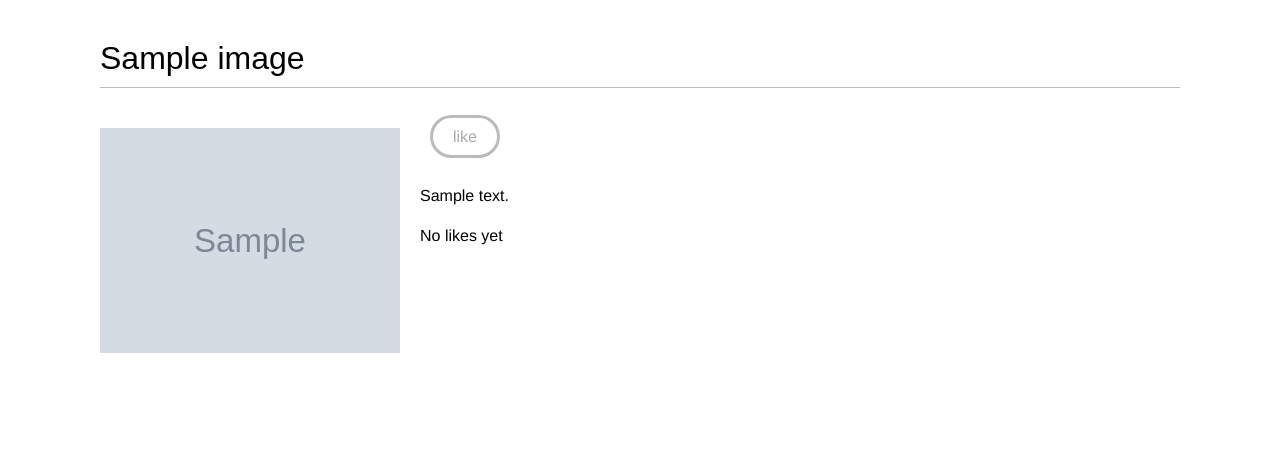
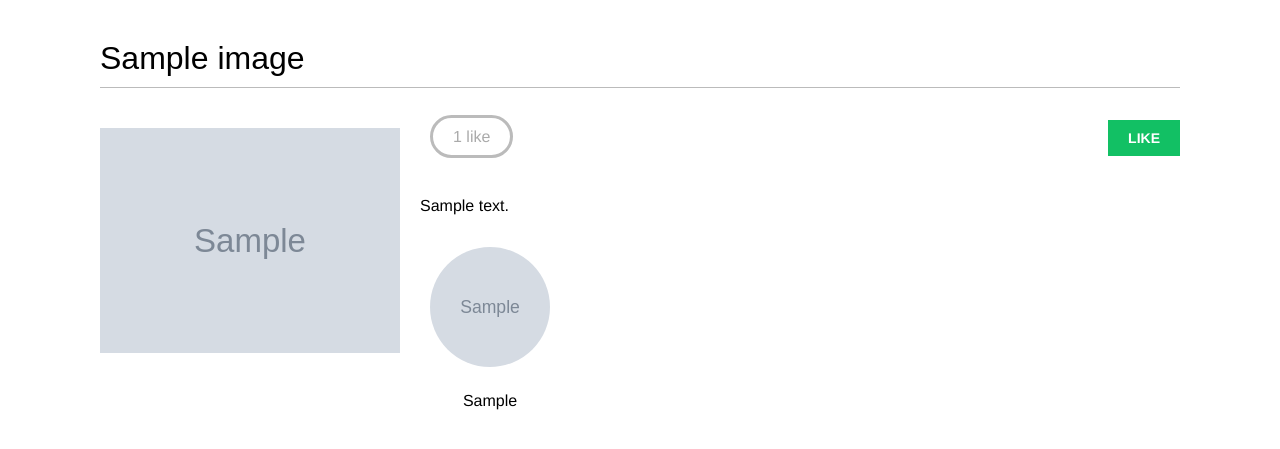
Before and after one commit to rdvid/django-social-webshare, a Django app: a page that uses socialwebshare/account/templates/base.html in a window 1280 px wide. Shown: the part 47-496 px from the top of the page. Run offline with Django 5.2, Linux system fonts and the light colour scheme; tables that the repository leaves empty hold one stand-in row (values such as "Sample post"); grey boxes marked "Sample" are stand-in pictures; some libraries are stand-ins or nearby versions; some web fonts are replaced.

Commit message:
add like/unlike functionality with DOM JS csrf cookie validation

```diff
--- a/socialwebshare/account/templates/base.html
+++ b/socialwebshare/account/templates/base.html
@@ -50,5 +50,13 @@
         {% block content %}
         {% endblock %}
     </div>
+    <script src="//cdn.jsdelivr.net/npm/js-cookie@3.0.1/dist/js.cookie.min.js"></script>
+    <script>
+        const csrftoken = Cookies.get('csrftoken');
+        document.addEventListener('DOMContentLoaded', (event) => {
+            {% block domready %}
+            {% endblock %}
+        })
+    </script>
 </body>
 </html>
--- a/socialwebshare/images/templates/images/image/detail.html
+++ b/socialwebshare/images/templates/images/image/detail.html
@@ -3,23 +3,31 @@
 {% block content %}
     <h1>{{ image.title }}</h1>
 
-{#    <img src="{{ image.image.url }}" class="image-detail" alt="{{ image.image.description }}"/>#}
     {% load thumbnail %}
     <a href="{{ image.image.url }}">
         <img src="{% thumbnail image.image 300x0%}" class="image-detail" alt="image detail"/>
     </a>
 
-    {% with total_likes=image.users_like.count %}
+    {% with total_likes=image.user_likes.count users_like=image.user_likes.all %}
         <div class="image-info">
             <div>
                 <span class="count">
-                    {{ total_likes }} like{{ total_likes|pluralize }}
+                    <span class="total">{{ total_likes }}</span>
+                    like{{ total_likes|pluralize }}
                 </span>
+                <a href="#" data-id="{{ image.id }}"
+                   data-action="{% if request.user in users_like %}un{% endif %}like" class="like button">
+                    {% if request.user not in users_like %}
+                        Like
+                    {% else %}
+                        Unlike
+                    {% endif %}
+                </a>
             </div>
             {{ image.description|linebreaks }}
         </div>
         <div class="image-likes">
-            {% for user in image.users_like.all %}
+            {% for user in image.user_likes.all %}
                 <div>
                     {% if user.profile.photo %}
                         <img src="{{ user.profile.photo.url }}" alt="{{ user.first_name }}'s photo" />
@@ -32,3 +40,34 @@
         </div>
     {% endwith %}
 {% endblock %}
+{% block domready %}
+    const url = '{% url "images:like" %}';
+    var options = {
+        method: 'POST',
+        headers: {'X-CSRFToken': csrftoken },
+        mode: 'same-origin'
+    }
+    document.querySelector('a.like').addEventListener('click', function(e){
+        e.preventDefault();
+        var likeButton = this;
+
+        var formData = new FormData();
+        formData.append('id', likeButton.dataset.id);
+        formData.append('action', likeButton.dataset.action);
+        options['body'] = formData;
+
+        fetch(url, options)
+            .then(response => response.json())
+            .then(data => {
+                if (data['status'] === 'ok'){
+                    var previousAction = likeButton.dataset.action;
+                    var action = previousAction === 'like' ? 'unlike' : 'like';
+                    likeButton.dataset.action = action;
+                    likeButton.innerHTML = action;
+                    var likeCount = document.querySelector('span.count .total');
+                    var totalLikes = parseInt(likeCount.innerHTML);
+                    likeCount.innerHTML = previousAction === 'like' ? totalLikes + 1 : totalLikes - 1;
+                }
+            })
+        });
+{% endblock %}
--- a/socialwebshare/images/urls.py
+++ b/socialwebshare/images/urls.py
@@ -6,4 +6,5 @@
 urlpatterns = [
     path('create/', views.image_create, name='create'),
     path('detail/<int:id>/<slug:slug>/', views.image_detail, name='detail'),
+    path('like/', views.image_like, name='like')
 ]
--- a/socialwebshare/images/views.py
+++ b/socialwebshare/images/views.py
@@ -1,6 +1,10 @@
 from django.contrib import messages
 from django.contrib.auth.decorators import login_required
+from django.http import JsonResponse
 from django.shortcuts import render, redirect, get_object_or_404
+from django.views.decorators.http import require_POST
+from requests import Response
+
 from images.forms import ImageCreateForm
 from .models import Image
 
@@ -30,3 +34,21 @@
                   'images/image/detail.html',
                   {'section': 'images',
                    'image': image})
+
+
+@login_required
+@require_POST
+def image_like(request):
+    image_id = request.POST.get('id')
+    action = request.POST.get('action')
+    if image_id and action:
+        try:
+            image = Image.objects.get(id=image_id)
+            if action == 'like':
+                image.user_likes.add(request.user)
+            else:
+                image.user_likes.remove(request.user)
+            return JsonResponse({'status': 'ok'})
+        except Image.DoesNotExist:
+            pass
+    return JsonResponse({'status': 'error'})
```
